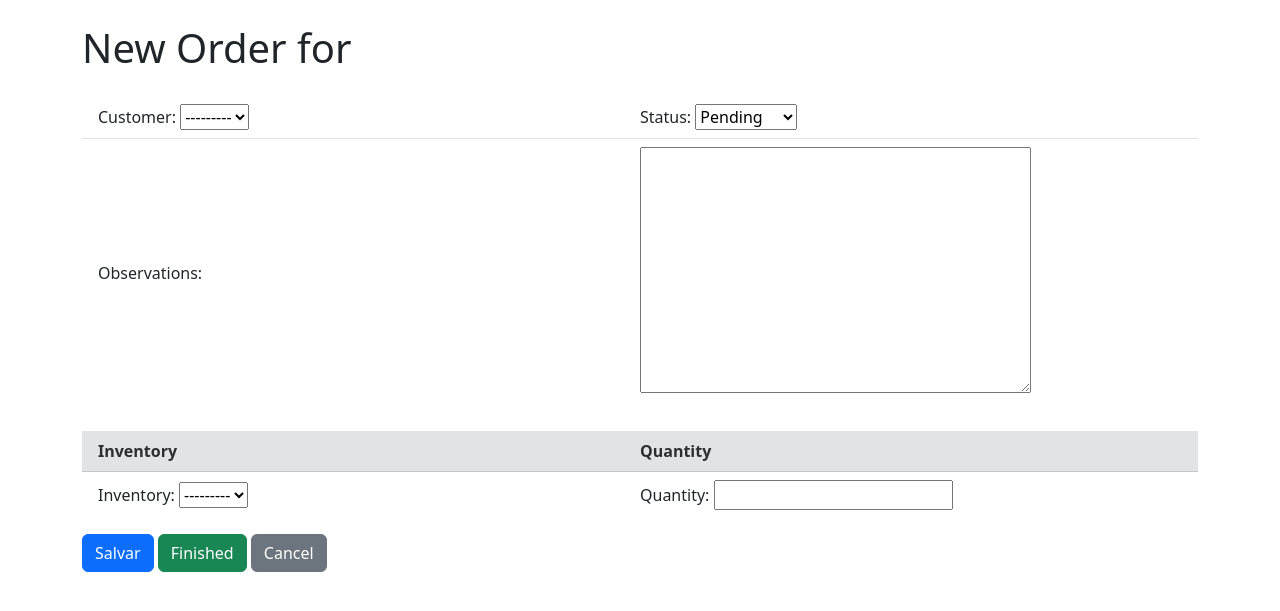
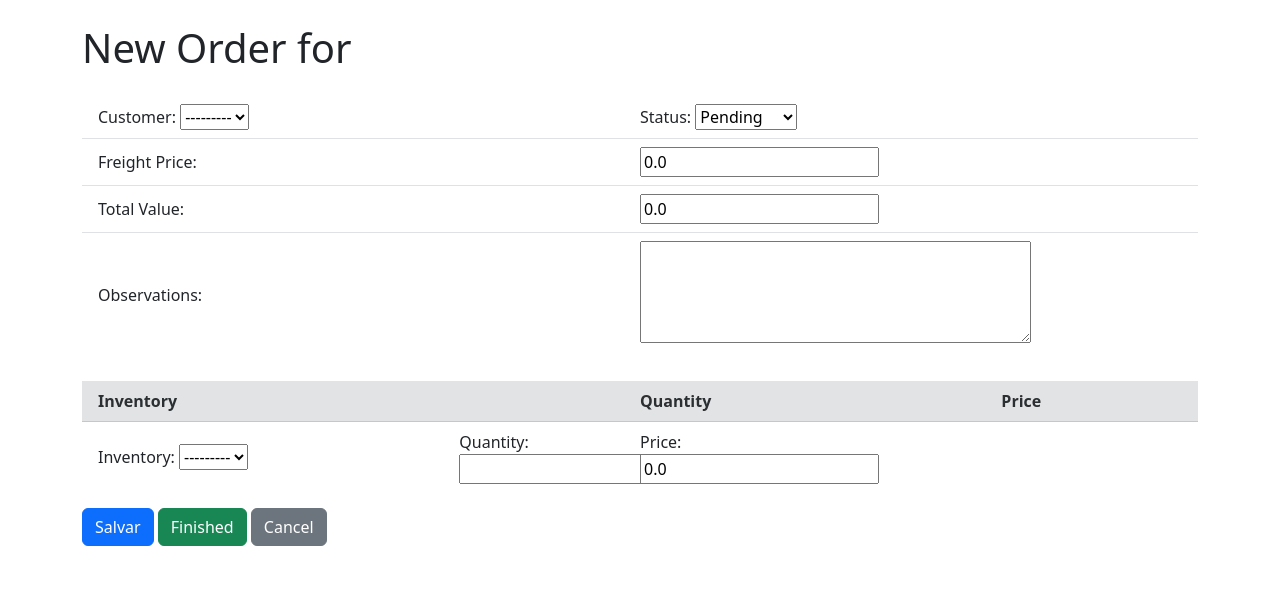
Before and after one commit to 4cruzeta/sape, a Django app: page /pt-br/customers/orders/new/ in a window 1280 px wide. Shown: the part 56-667 px from the top of the page. Run offline with Django 5.2, Linux system fonts and the light colour scheme; the visitor is signed in with stand-in values (Sample User, id 1); data that the repository does not hold is empty; some libraries are stand-ins or nearby versions.

Commit message:
Adicionados campos em Customers e lógica de preço unitário

```diff
--- a/customers/forms.py
+++ b/customers/forms.py
@@ -8,29 +8,53 @@ from .models import Customer, Order, OrderItem
 class CustomerForm(forms.ModelForm):
     class Meta:
         model = Customer
-        fields = ['name', 'notes']
+        fields = ['name', 'address', 'phone', 'email', 'contact', 'notes']
         labels = {
             'name': _('Name'),
+            'address': _('Address'),
+            'phone': _('Phone'),
+            'email': _('Email'),
+            'contact': _('Contact'),
             'notes': _('Notes'),
+        }
+        widgets = {
+            'notes': forms.Textarea(attrs={'rows': 4}),
         }
 
 class OrderForm(forms.ModelForm):
     class Meta:
         model = Order
-        fields = ['customer', 'status', 'obs']
+        fields = ['customer', 'status', 'freight_price', 'total_value', 'obs']
         labels = {
             'customer': _('Customer'),
             'status': _('Status'),
+            'freight_price': _('Freight Price'),
+            'total_value': _('Total Value'),
             'obs': _('Observations'),
+        }
+        widgets = {
+            'obs': forms.Textarea(attrs={'rows': 4}),
         }
 
 class OrderItemForm(forms.ModelForm):
     class Meta:
         model = OrderItem
-        fields = ['inventory', 'quantity']
+        fields = ['inventory', 'quantity', 'price']
         labels = {
             'inventory': _('Inventory'),
             'quantity': _('Quantity'),
+            'price': _('Price'),
+        }
+        widgets = {
+            'price': forms.TextInput(attrs={'readonly': 'readonly'}),
         }
 
+    def save(self, commit=True):
+        instance = super().save(commit=False)
+        if instance.inventory:
+            instance.price = instance.inventory.cost_price / instance.inventory.quantity
+        if commit:
+            instance.save()
+        return instance
+
 OrderItemFormSet = inlineformset_factory(Order, OrderItem, form=OrderItemForm, extra=1, can_delete=True)
--- a/customers/models.py
+++ b/customers/models.py
@@ -10,6 +10,10 @@ from django.utils.translation import gettext_lazy as _
 
 class Customer(models.Model):
     name = models.CharField(max_length=255)
+    address = models.CharField(max_length=255, blank=True, null=True)
+    phone = models.CharField(max_length=20, blank=True, null=True)
+    email = models.EmailField(max_length=255, blank=True, null=True)
+    contact = models.CharField(max_length=255, blank=True, null=True)
     notes = models.TextField(blank=True, null=True)
     created_by = models.ForeignKey(User, on_delete=models.SET_NULL, null=True, blank=True, related_name='customer_created')
     updated_by = models.ForeignKey(User, on_delete=models.SET_NULL, null=True, blank=True, related_name='customer_updated')
@@ -28,6 +32,8 @@ class Order(models.Model):
     ]
     customer = models.ForeignKey(Customer, on_delete=models.CASCADE)
     status = models.CharField(max_length=50, choices=STATUS_CHOICES, default='pending')
+    freight_price = models.DecimalField(max_digits=10, decimal_places=2, default=0.0)
+    total_value = models.DecimalField(max_digits=10, decimal_places=2, default=0.0)
     obs = models.TextField(blank=True, null=True)
     created_by = models.ForeignKey(User, on_delete=models.SET_NULL, null=True, blank=True, related_name='customer_orders_created')
     updated_by = models.ForeignKey(User, on_delete=models.SET_NULL, null=True, blank=True, related_name='customer_orders_updated')
@@ -49,6 +55,7 @@ class Order(models.Model):
 class OrderItem(models.Model):
     order = models.ForeignKey(Order, on_delete=models.CASCADE)
     inventory = models.ForeignKey(Inventory, null=True, on_delete=models.SET_NULL)
+    price = models.DecimalField(max_digits=10, decimal_places=2, default=0.0)
     quantity = models.IntegerField()
 
     def __str__(self):
--- a/customers/templates/customers/order_form.html
+++ b/customers/templates/customers/order_form.html
@@ -35,22 +35,27 @@
       </ul>
       <ul class="list-group list-group-flush mb-3">
         <li class="list-group-item list-group-item-secondary d-flex justify-content-between">
-          <div class="col-6"><strong>{% trans "Inventory" %}</strong></div>
-          <div class="col-6"><strong>{% trans "Quantity" %}</strong></div>
+          <div class="col-4"><strong>{% trans "Inventory" %}</strong></div>
+          <div class="col-2"><strong>{% trans "Quantity" %}</strong></div>
+          <div class="col-2"><strong>{% trans "Price" %}</strong></div>
         </li>
         {{ formset.management_form }}
         {% for form in formset %}
           <li class="list-group-item d-flex justify-content-between align-items-center">
             {{ form.id }}
-            <div class="col-6">
+            <div class="col-4">
               {{ form.inventory.label_tag }} {{ form.inventory }}
             </div>
-            <div class="col-6">
+            <div class="col-2">
               {{ form.quantity.label_tag }} {{ form.quantity }}
+            </div>
+            <div class="col-2">
+              {{ form.price.label_tag }} {{ form.price }}
             </div>
             <div class="col-6 text-danger">
               {{ form.inventory.errors }}
               {{ form.quantity.errors }}
+              {{ form.price.errors }}
             </div>
           </li>
         {% endfor %}
--- a/customers/views.py
+++ b/customers/views.py
@@ -71,7 +71,6 @@ def order_new(request):
         if order_form.is_valid() and formset.is_valid():
             order = order_form.save(commit=False)
             order.created_by = request.user
-            order.updated_by = request.user
             order.save()
             formset.instance = order
             formset.save()
@@ -79,8 +78,6 @@ def order_new(request):
     else:
         order_form = OrderForm()
         formset = OrderItemFormSet()
-        for form in formset:
-            form.fields['inventory'].queryset = Inventory.objects.all()
     return render(request, 'customers/order_form.html', {'order_form': order_form, 'formset': formset})
 
 @login_required(login_url="/users/login/")
@@ -90,16 +87,12 @@ def order_edit(request, pk):
         order_form = OrderForm(request.POST, instance=order)
         formset = OrderItemFormSet(request.POST, instance=order)
         if order_form.is_valid() and formset.is_valid():
-            order = order_form.save(commit=False)
-            order.updated_by = request.user
-            order.save()
+            order_form.save()
             formset.save()
             return redirect('order_edit', pk=order.pk)
     else:
         order_form = OrderForm(instance=order)
         formset = OrderItemFormSet(instance=order)
-        for form in formset:
-            form.fields['inventory'].queryset = Inventory.objects.all()
     return render(request, 'customers/order_form.html', {'order_form': order_form, 'formset': formset})
 
 @login_required(login_url="/users/login/")
```
Also changed, not shown: customers/migrations/0006_customer_address_customer_contact_customer_email_and_more.py (added), customers/migrations/0007_remove_customer_address_remove_customer_contact_and_more.py (added), customers/migrations/0008_customer_address_customer_contact_customer_email_and_more.py (added), customers/migrations/0009_order_freight_price_order_total_value_and_more.py (added).
